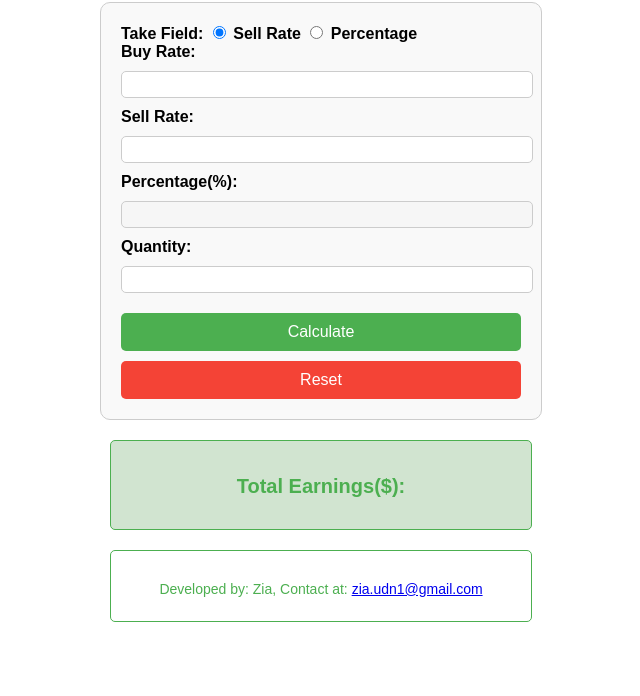
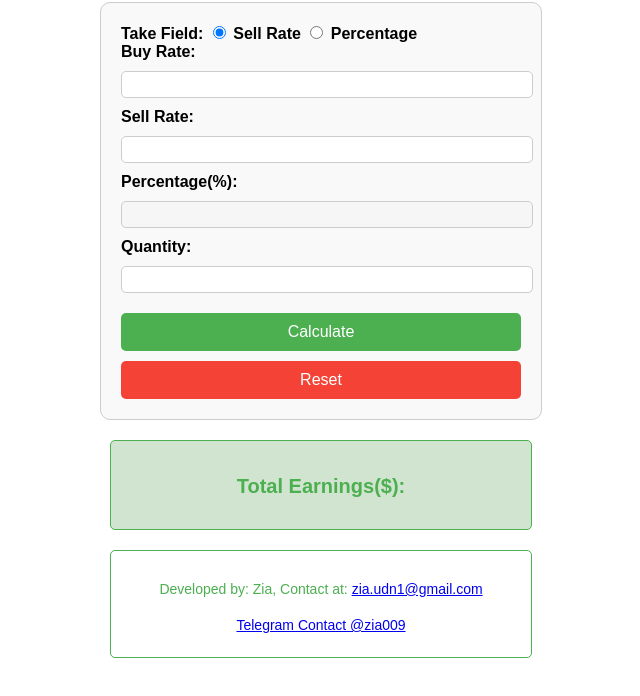
Before and after one commit to alligator609/coin-profit, a plain HTML site: page index.html in a window 1280 px wide. Shown: the part 66-762 px from the top of the page, without its empty margins (319-959 px from the left). Drawn offline with Linux system fonts and the light colour scheme.

Commit message:
UPDATE: adds telegram contact

```diff
--- a/index.html
+++ b/index.html
@@ -46,6 +46,7 @@
 </div>
 <div class="developedBy">
     <p>Developed by: Zia, Contact at: <a href="mailto:zia.udn1@gmail.com">zia.udn1@gmail.com</a> </p>
+    <p><a href="https://t.me/zia009">Telegram Contact @zia009</a>    </p>
 </div>
 </body>
 </html>
```
